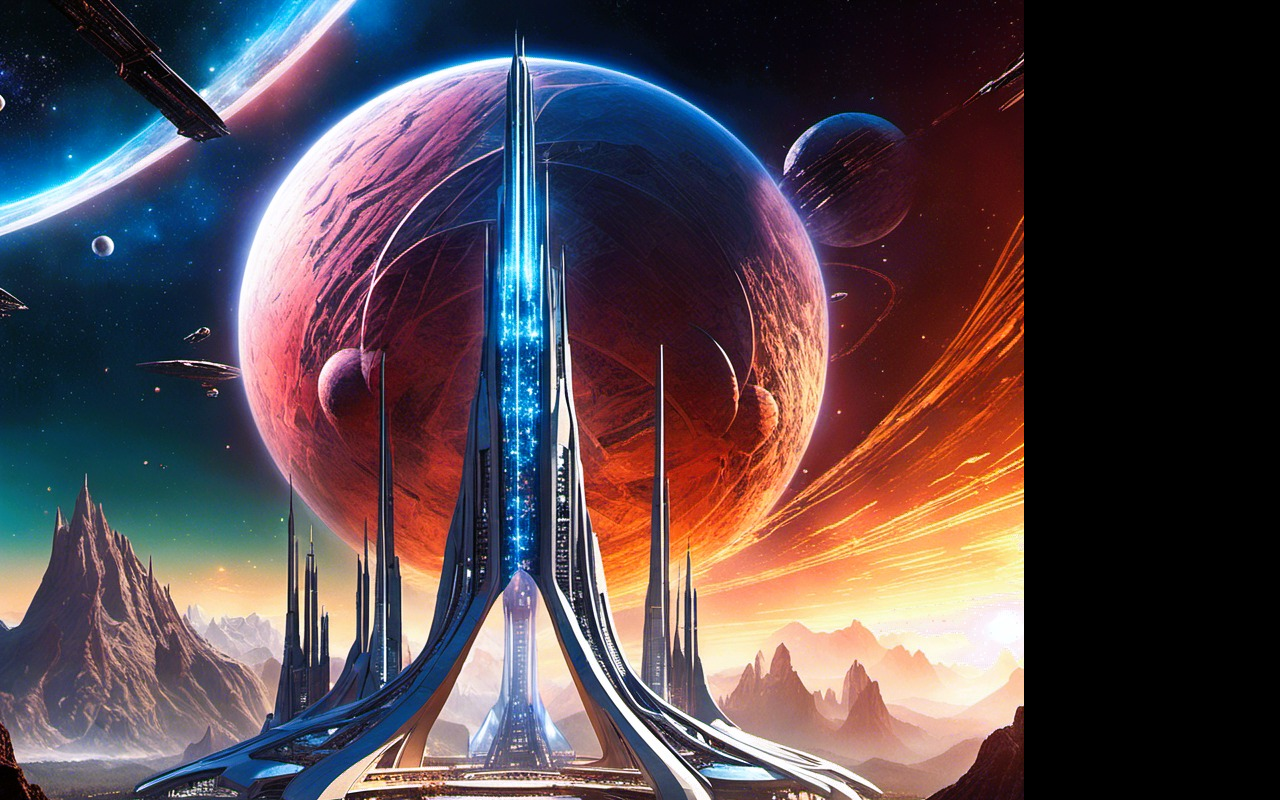
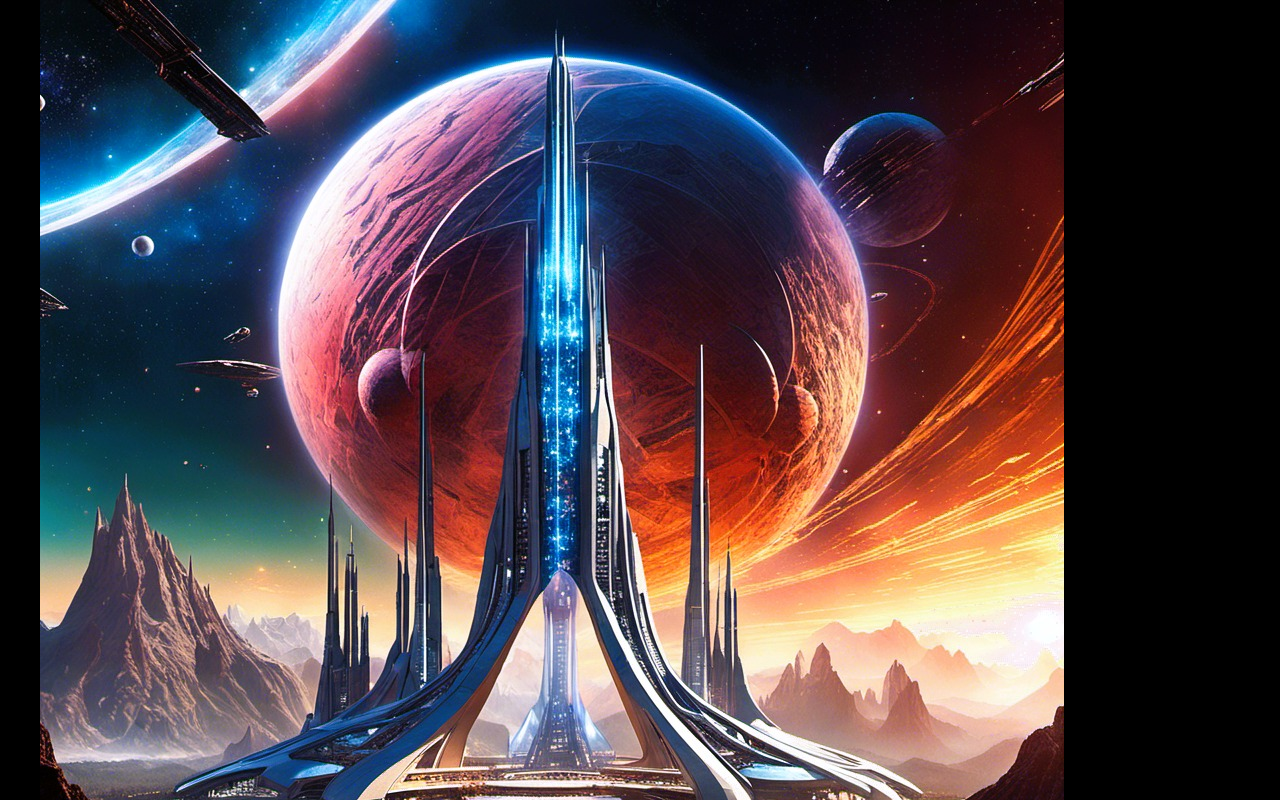
Before and after one commit to jtrevino53/worldbuilderscifi.github.io, a plain HTML site: page index.html in a window 1280 px wide. Shown: the top 800 px of the page. Drawn offline with Linux system fonts and the light colour scheme.

Commit message:
Update index.html

```diff
--- a/index.html
+++ b/index.html
@@ -16,16 +16,22 @@
       height: auto;
       display: block;
     }
+    .hero {
+  max-width: 1200px;
+  margin: 0 auto;
+}
     .container {
       max-width: 900px;
       margin: 0 auto;
       padding: 2rem;
     }
-  </style>
+    </style>
 </head>
 <body>
 
-<img src="canonical.jpg" alt="Worldbuilderscifi">
+<div class="hero">
+  <img src="canonical.jpg" alt="Worldbuilderscifi">
+</div>
 
 <div class="container">
   <h1>Worldbuilderscifi</h1>
```
